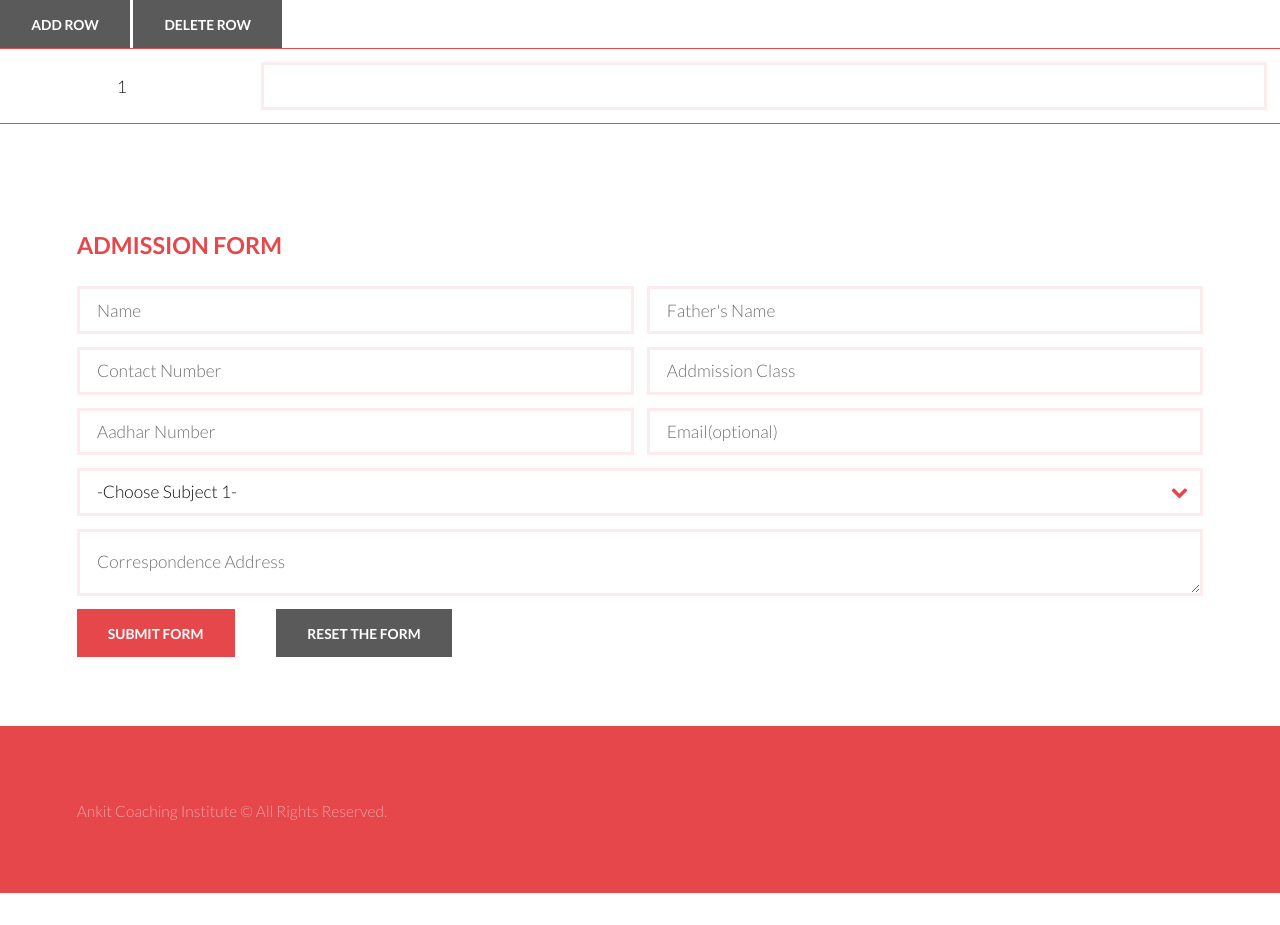
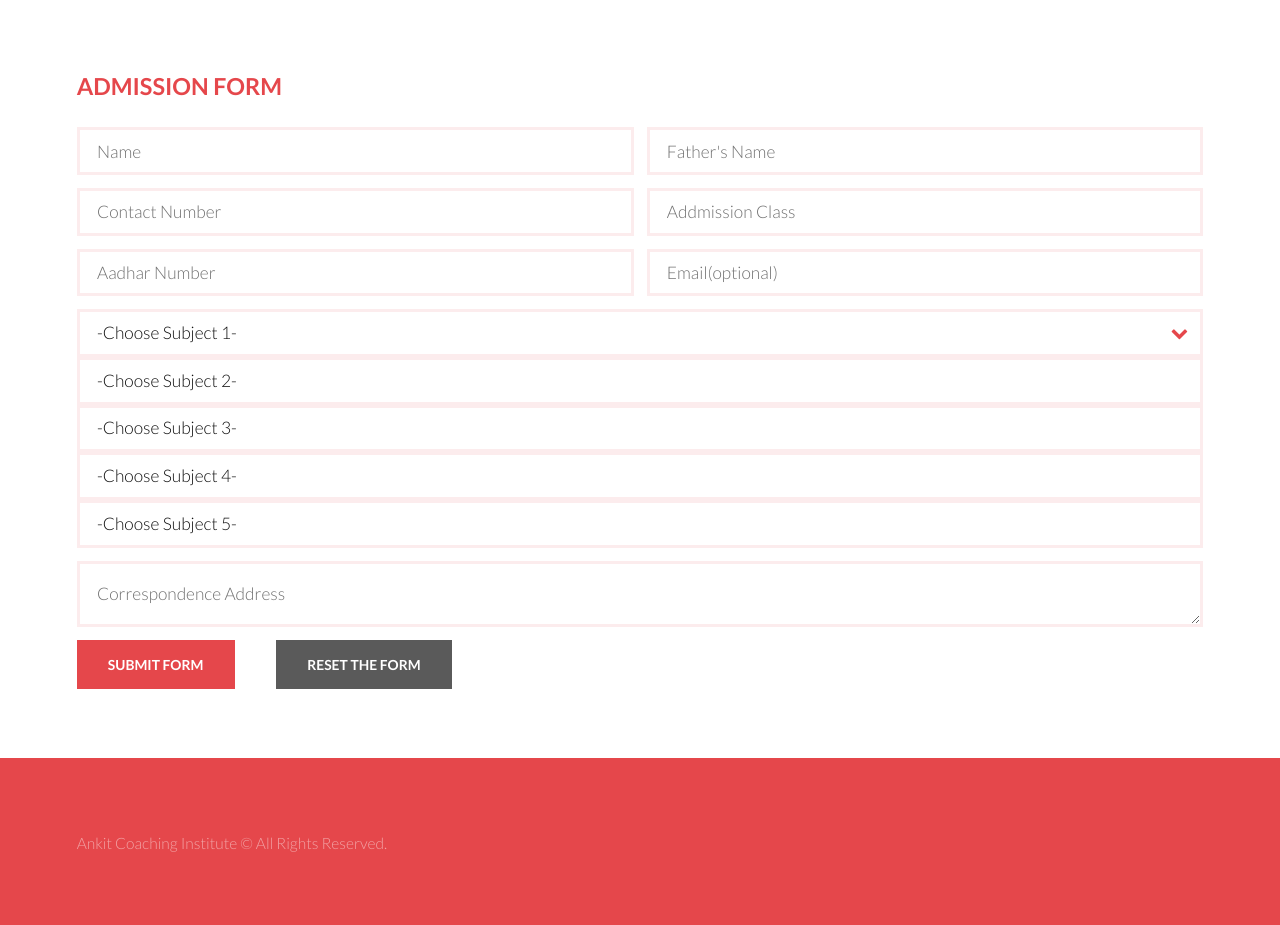
Before and after one commit to paurushofficial/coachingWebapp, a Django app: page /form in a window 1280 px wide. Shown: the part 87-1012 px from the top of the page. Before the commit the page ends 980 px from the top, so only its background shows below. Run offline with Django 3.2, Linux system fonts and the light colour scheme; data comes from the database, SQL or seed files in the repository.

Commit message:
Added some in html files

```diff
--- a/coaching/templates/form.html
+++ b/coaching/templates/form.html
@@ -21,75 +21,6 @@
 				</div>
 			</header>
 			<a href="#menu" class="navPanelToggle"><span class="fa fa-bars"></span></a>
-			<SCRIPT language="javascript">
-				function addRow(tableID) {
-
-					var table = document.getElementById(tableID);
-
-					var rowCount = table.rows.length;
-					var row = table.insertRow(rowCount);
-
-					var cell1 = row.insertCell(0);
-					var element1 = document.createElement("input");
-					element1.type = "checkbox";
-					element1.name="chkbox[]";
-					cell1.appendChild(element1);
-
-					var cell2 = row.insertCell(1);
-					cell2.innerHTML = rowCount + 1;
-
-					var cell3 = row.insertCell(2);
-					var element2 = document.createElement("input");
-					element2.type = "text";
-					element2.name = "txtbox[]";
-					cell3.appendChild(element2);
-
-
-				}
-
-				function deleteRow(tableID) {
-					try {
-					var table = document.getElementById(tableID);
-					var rowCount = table.rows.length;
-					var selectedRows = 0
-
-					for(var i=0; i<rowCount; i++) {
-						var row = table.rows[i];
-						var chkbox = row.cells[0].childNodes[0];
-						  if(null != chkbox && true == chkbox.checked) {
-							selectedRows= selectedRows +1
-						}
-						if(null != chkbox && true == chkbox.checked) {
-							table.deleteRow(i);
-							rowCount--;
-							i--;
-						}
-
-
-					}
-					if(selectedRows == 0){
-						alert("Hello! I am an alert box!!");
-						}
-					}catch(e) {
-						alert(e);
-					}
-				}
-
-			</SCRIPT>
-
-
-	<INPUT type="button" value="Add Row" onclick="addRow('category')" />
-
-	<INPUT type="button" value="Delete Row" onclick="deleteRow('dataTable')" />
-
-	<TABLE id="dataTable" width="350px" border="1">
-		<TR>
-			<TD><INPUT type="checkbox" name="chk"/></TD>
-			<TD> 1 </TD>
-			<TD> <INPUT type="text" /> </TD>
-		</TR>
-	</TABLE>
-
 
 			<section id="main">
 				<div class="inner">
@@ -122,6 +53,30 @@
 										<div class="select-wrapper">
 											<select name="subject1" id="category">
 												<option value="Not Taken">-Choose Subject 1-</option>
+												{% for subject in subjects %}
+												<option value="{{subject.name}} for {{ subject.course }}-Paper{{subject.paper}}">{{subject.name}} for {{ subject.course }}-Paper{{subject.paper}}</option>
+												{% endfor %}
+											</select>
+											<select name="subject2" id="category">
+												<option value="Not Taken">-Choose Subject 2-</option>
+												{% for subject in subjects %}
+												<option value="{{subject.name}} for {{ subject.course }}-Paper{{subject.paper}}">{{subject.name}} for {{ subject.course }}-Paper{{subject.paper}}</option>
+												{% endfor %}
+											</select>
+											<select name="subject3" id="category">
+												<option value="Not Taken">-Choose Subject 3-</option>
+												{% for subject in subjects %}
+												<option value="{{subject.name}} for {{ subject.course }}-Paper{{subject.paper}}">{{subject.name}} for {{ subject.course }}-Paper{{subject.paper}}</option>
+												{% endfor %}
+											</select>
+											<select name="subject4" id="category">
+												<option value="Not Taken">-Choose Subject 4-</option>
+												{% for subject in subjects %}
+												<option value="{{subject.name}} for {{ subject.course }}-Paper{{subject.paper}}">{{subject.name}} for {{ subject.course }}-Paper{{subject.paper}}</option>
+												{% endfor %}
+											</select>
+											<select name="subject5" id="category">
+												<option value="Not Taken">-Choose Subject 5-</option>
 												{% for subject in subjects %}
 												<option value="{{subject.name}} for {{ subject.course }}-Paper{{subject.paper}}">{{subject.name}} for {{ subject.course }}-Paper{{subject.paper}}</option>
 												{% endfor %}
```
